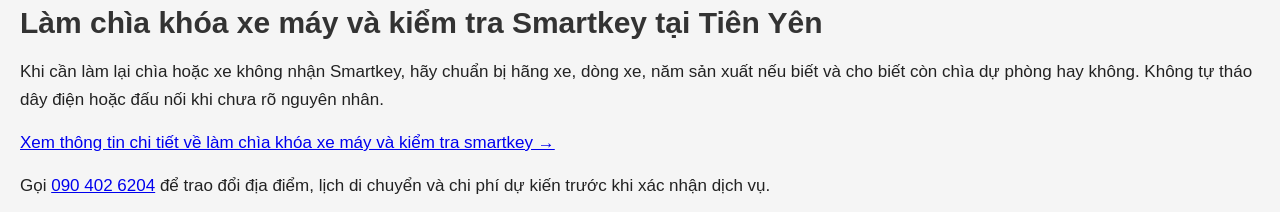
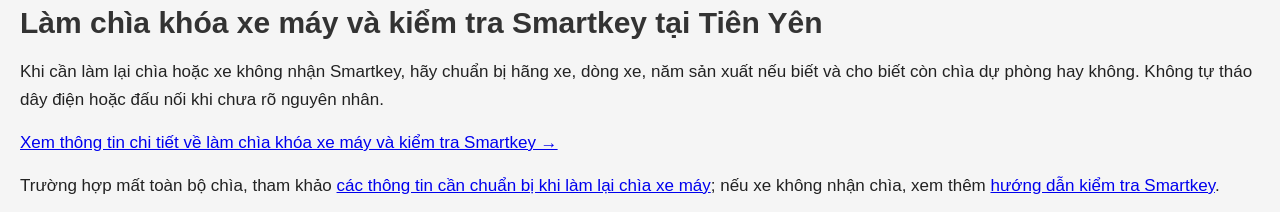
Before and after one commit to autokey8386-lang/tho-khoa-luu-dong, a plain HTML site: page tho-khoa-tien-yen.html in a window 1280 px wide. Shown: the part 2749-2961 px from the top of the page. Drawn offline with Linux system fonts and the light colour scheme.

Commit message:
Improve local service guidance and internal links

```diff
--- a/tho-khoa-tien-yen.html
+++ b/tho-khoa-tien-yen.html
@@ -143,7 +143,8 @@
     <section class="local-service-detail" aria-label="Làm chìa khóa xe máy và kiểm tra Smartkey tại Tiên Yên">
         <h2>Làm chìa khóa xe máy và kiểm tra Smartkey tại Tiên Yên</h2>
         <p>Khi cần làm lại chìa hoặc xe không nhận Smartkey, hãy chuẩn bị hãng xe, dòng xe, năm sản xuất nếu biết và cho biết còn chìa dự phòng hay không. Không tự tháo dây điện hoặc đấu nối khi chưa rõ nguyên nhân.</p>
-        <p><a href="sua-khoa-xe-may.html">Xem thông tin chi tiết về làm chìa khóa xe máy và kiểm tra smartkey →</a></p>
+        <p><a href="sua-khoa-xe-may.html">Xem thông tin chi tiết về làm chìa khóa xe máy và kiểm tra Smartkey →</a></p>
+        <p>Trường hợp mất toàn bộ chìa, tham khảo <a href="mat-het-chia-khoa-xe-may-cam-pha.html">các thông tin cần chuẩn bị khi làm lại chìa xe máy</a>; nếu xe không nhận chìa, xem thêm <a href="smartkey-khong-nhan-chia-cam-pha.html">hướng dẫn kiểm tra Smartkey</a>.</p>
         <p>Gọi <a href="tel:0904026204">090 402 6204</a> để trao đổi địa điểm, lịch di chuyển và chi phí dự kiến trước khi xác nhận dịch vụ.</p>
     </section>
     <section class="related-areas" aria-labelledby="related-area-links-title">
```
